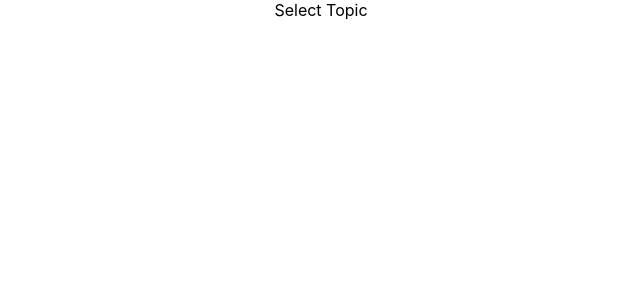
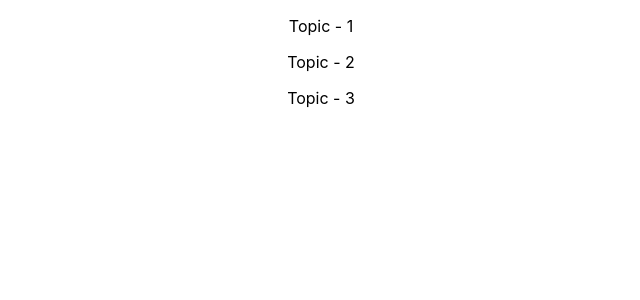
Before and after one commit to anshul315/quizy, a React (Create React App) app: page / in a window 1280 px wide. Shown: the top 300 px of the page, without its empty margins (319-959 px from the left). Built offline with nearby package versions, Linux system fonts and the light colour scheme.

Commit message:
Add topic list

```diff
--- a/src/routes/topics/SelectTopicLayout.js
+++ b/src/routes/topics/SelectTopicLayout.js
@@ -1,10 +1,29 @@
 import React from "react";
+import TopicList from "./components/TopicList";
 
 class SelectTopicLayout extends React.Component{
+
+    state = {
+        topics: [
+            {
+                _id: 1,
+                title: "Topic - 1"
+            },
+            {
+                _id: 1,
+                title: "Topic - 2"
+            },
+            {
+                _id: 1,
+                title: "Topic - 3"
+            }
+        ]
+    }
+
     render(){
         return (
             <div>
-                Select Topic
+                <TopicList topics={this.state.topics} />
             </div>
         )
     }
--- /dev/null
+++ b/src/routes/topics/components/Topic.js
@@ -0,0 +1,11 @@
+import React from "react";
+
+const topic = (props) => {
+    return (
+        <div>
+            <p>{props.topic.title}</p>
+        </div>
+    )
+}
+
+export default topic;
--- /dev/null
+++ b/src/routes/topics/components/TopicList.js
@@ -0,0 +1,12 @@
+import React from "react";
+import Topic from "./Topic";
+
+const topicList = (props) => {
+    return (
+        <React.Fragment>
+            { props.topics.map(topic => <Topic key={topic.id} topic={topic} />)}
+        </React.Fragment>
+    )
+}
+
+export default topicList;
```
